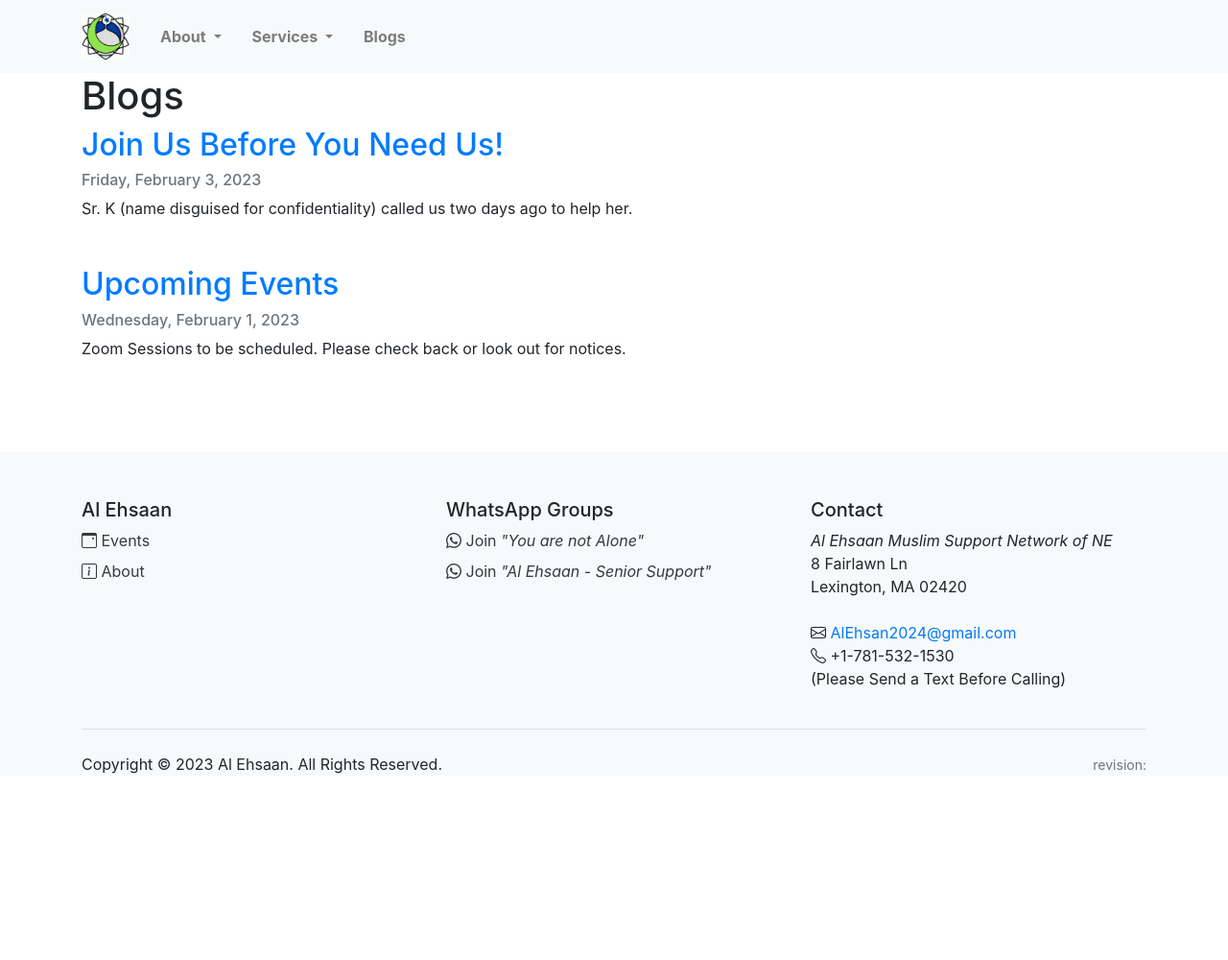
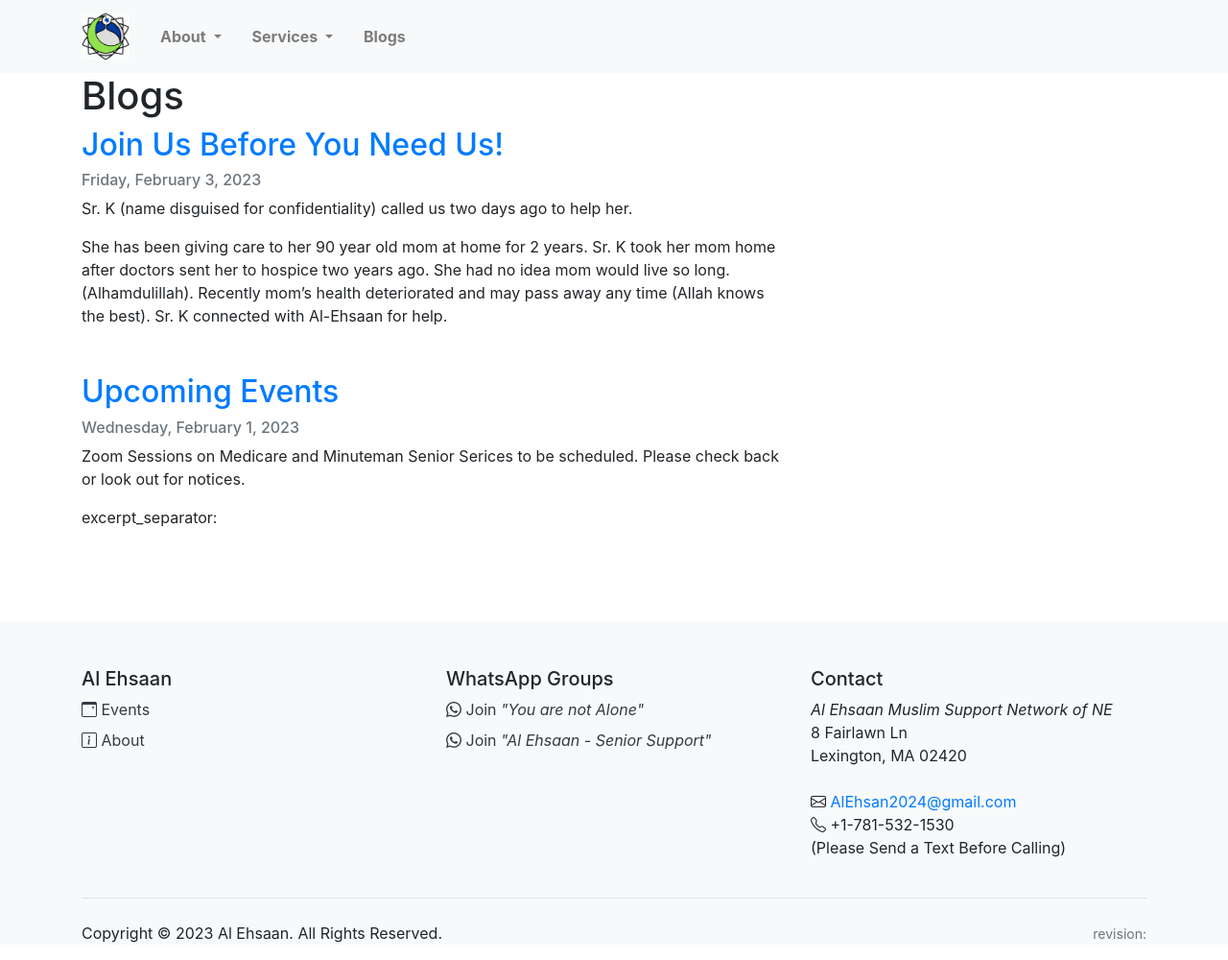
Before and after one commit to zalam003/al-ehsaan, a Jekyll site: the page built from blogs.md, in a window 1280 px wide. Shown: the whole page at 96% size. Built offline with Jekyll 4.4.1, drawn with Linux system fonts in a browser that asks for light colours; nearby versions of some CDN libraries; before the commit the page ends 900 px from its top, so only the background shows below that.

Commit message:
add separator

```diff
--- a/_posts/2023-02-01-upcoming-events.md
+++ b/_posts/2023-02-01-upcoming-events.md
@@ -3,9 +3,12 @@
 title:  "Upcoming Events"
 date:   2023-02-01 13:35:29 -0500
 categories: blogs update
+excerpt_separator: <!--post-contents-->
 ---
 
-Zoom Sessions to be scheduled. Please check back or look out for notices.
+Zoom Sessions on Medicare and Minuteman Senior Serices to be scheduled. Please check back or look out for notices.
+
+excerpt_separator: <!--post-contents-->
 
 ## [Medicare](https://www.medicare.gov/)
 We have spoken to an advisor who works with _Medicare_. He has volunteered to present via Zoom about Medicare and how to prepare before you need it.
--- a/_posts/2023-02-02-join-us-before-you-need-us.md
+++ b/_posts/2023-02-02-join-us-before-you-need-us.md
@@ -3,11 +3,14 @@
 title:  "Join Us Before You Need Us!"
 date:   2023-02-02 20:30:00 -0500
 categories: blogs update
+excerpt_separator: <!--post-contents-->
 ---
 
 Sr. K (name disguised for confidentiality) called us two days ago to help her.
 
 She has been giving care to her 90 year old mom at home for 2 years. Sr. K took her mom home after doctors sent her to hospice two years ago. She had no idea mom would live so long. (Alhamdulillah). Recently mom’s health deteriorated and may pass away any time (Allah knows the best). Sr. K connected with Al-Ehsaan for help.
+
+<!--post-contents-->
 
 <OL>
 	<LI>What religious rites she can do?</LI>
```
